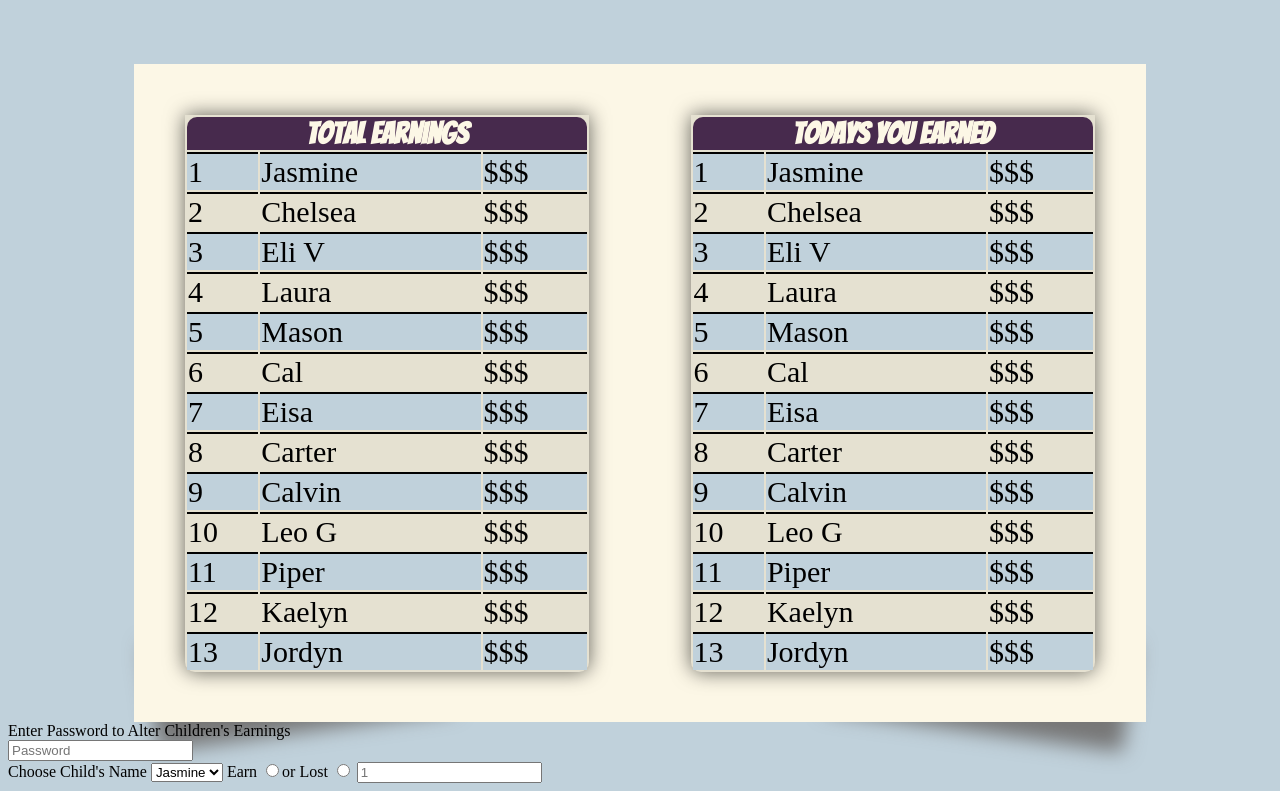
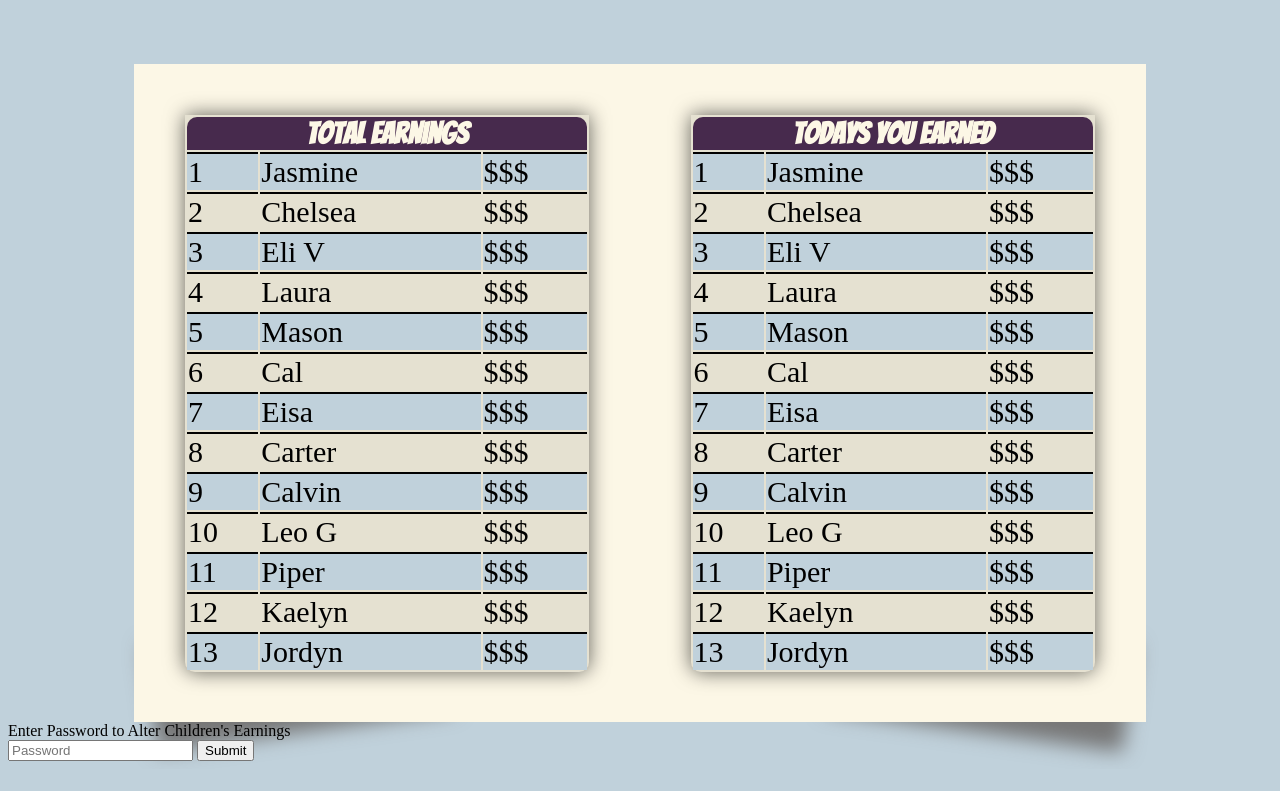
Before and after one commit to Rearo43/focus_chart, a website: page index.html in a window 1280 px wide. Shown: the part 250-1041 px from the top of the page. After the commit the page ends 1019 px from the top, so only its background shows below. Drawn offline with nearby package versions, Linux system fonts and the light colour scheme.

Commit message:
working on form validation, password is right makes form show. Have not connected DB yet

```diff
--- a/index.html
+++ b/index.html
@@ -159,11 +159,14 @@
         <section>
             <label for="text">Enter Password to Alter Children's Earnings</label>
         </br>
+        <form action="">
             <input type="text" placeholder="Password">
-            <form action="">
+            <button type="submit" id="passTry" >Submit</button>
+            </form>
+            <form action="" id="form">
                 <div>
                     <label for="kids">Choose Child's Name</label>
-                    <select name="" id="">
+                    <select name="" id="kids">
                         <option value="Jasmine">Jasmine</option>
                         <option value="Chelsea">Chelsea</option>
                         <option value="Eli V">Eli V</option>
@@ -179,10 +182,10 @@
                         <option value="Carter">Carter</option>
                     </select>
                     <label for="add">Earn</label>
-                    <input type="radio" name="addSub" id="">or
+                    <input type="radio" name="addSub" id="add">or
                     <label for="sub">Lost</label>
-                    <input type="radio" name="addSub" id="">
-                    <input type="number" placeholder="1" min="1" name="" id="">
+                    <input type="radio" name="addSub" id="sub">
+                    <input type="number" placeholder="1" min="1" name="" id="amount">
                 </div>
             </form>
         </section>
--- a/js/app.js
+++ b/js/app.js
@@ -1,3 +1,12 @@
 'use strict'
+$('#form').hide()
+console.log($('#passTry').val);
 
-console.log('working');
+
+function password() {
+    let passTry = $('#passTry').val;
+
+    if(passTry === 'password') {
+        $('#form').show();
+    }
+}
```
